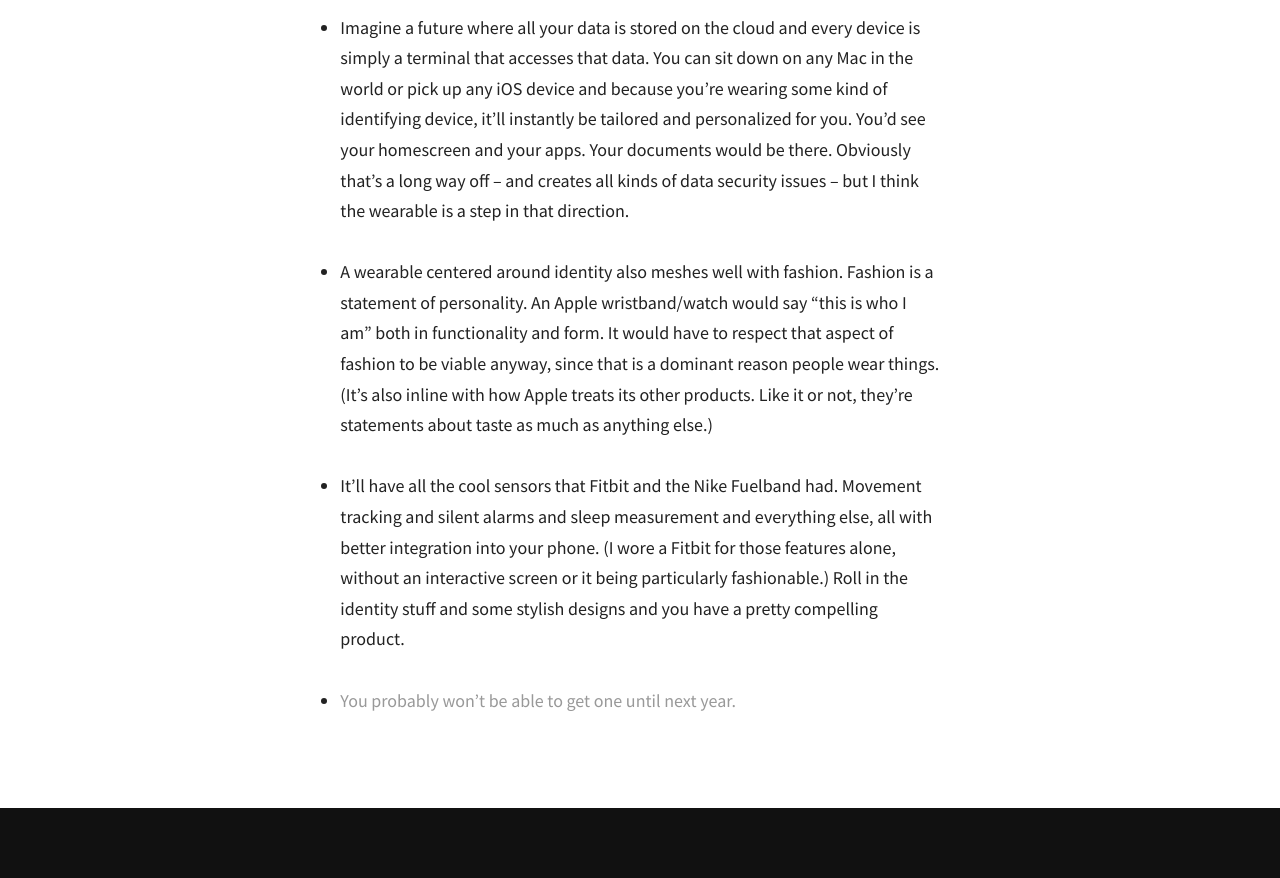
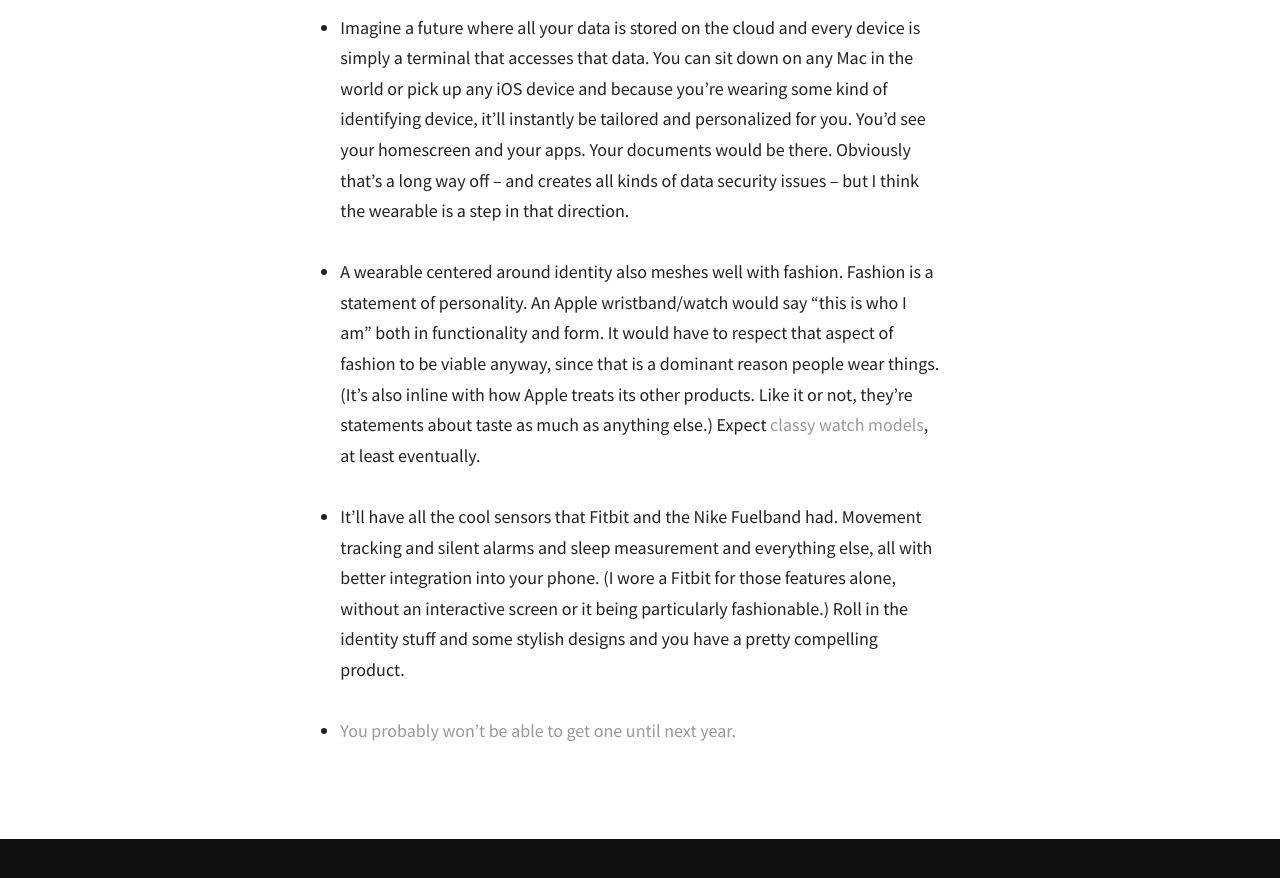
Before and after one commit to moyer/moyer.github.com, a Jekyll site: the page built from _posts/2014-09-07-apple-wearable-announcement.md, in a window 1280 px wide and 900 px high, scrolled down 917 px. Shown: the top 878 px of the window. Built offline with Jekyll 4.4.1, drawn with Linux system fonts in a browser that asks for light colours; Markdown is read by kramdown in place of the engine named in the settings.

Commit message:
updates some links in "Apple Wearable Announcement"

```diff
--- a/_posts/2014-09-07-apple-wearable-announcement.md
+++ b/_posts/2014-09-07-apple-wearable-announcement.md
@@ -4,7 +4,7 @@
 title: Thoughts About The Apple Wearable
 ---
 
-- The device won't be focused on interaction. If it has a screen, it'll be for alerts and displaying small bits of information. If there is any interaction, it'll be minimal, like dismissing a notification. I doubt you'll be tapping out [text messages on your wrist](http://techcrunch.com/2014/09/03/hands-on-with-the-samsung-gear-s-smart-watch/). A lot of touching and tapping and talking to your wrist doesn't make for a good user experience. Plus, current battery technology puts some [serious constraints](https://www.theinformation.com/The-Problem-with-Apple-s-Juice) on that kind of thing.
+- The device won't be focused on interaction. If it has a screen, it'll be for alerts and displaying small bits of information. If there is any interaction, it'll be minimal, like dismissing a notification. I doubt you'll be tapping out [text messages on your wrist](http://techcrunch.com/2014/09/03/hands-on-with-the-samsung-gear-s-smart-watch/). A lot of touching and tapping and talking to your wrist doesn't make for a good user experience. Plus, current battery technology puts some [serious constraints](http://daringfireball.net/linked/2014/09/05/apples-juice) on that kind of thing.
 
 - I wouldn't be surprised if there were models that didn't have a screen at all.
 
@@ -16,7 +16,7 @@
 
 - Imagine a future where all your data is stored on the cloud and every device is simply a terminal that accesses that data. You can sit down on any Mac in the world or pick up any iOS device and because you're wearing some kind of identifying device, it'll instantly be tailored and personalized for you. You'd see your homescreen and your apps. Your documents would be there. Obviously that's a long way off -- and creates all kinds of data security issues -- but I think the wearable is a step in that direction.
 
-- A wearable centered around identity also meshes well with fashion. Fashion is a statement of personality. An Apple wristband/watch would say "this is who I am" both in functionality and form. It would have to respect that aspect of fashion to be viable anyway, since that is a dominant reason people wear things. (It's also inline with how Apple treats its other products. Like it or not, they're statements about taste as much as anything else.)
+- A wearable centered around identity also meshes well with fashion. Fashion is a statement of personality. An Apple wristband/watch would say "this is who I am" both in functionality and form. It would have to respect that aspect of fashion to be viable anyway, since that is a dominant reason people wear things. (It's also inline with how Apple treats its other products. Like it or not, they're statements about taste as much as anything else.) Expect [classy watch models](http://www.vanityfair.com/online/daily/2014/09/marc-newson-apple-jony-ive), at least eventually.
 
 - It'll have all the cool sensors that Fitbit and the Nike Fuelband had. Movement tracking and silent alarms and sleep measurement and everything else, all with better integration into your phone. (I wore a Fitbit for those features alone, without an interactive screen or it being particularly fashionable.) Roll in the identity stuff and some stylish designs and you have a pretty compelling product.
 
```
